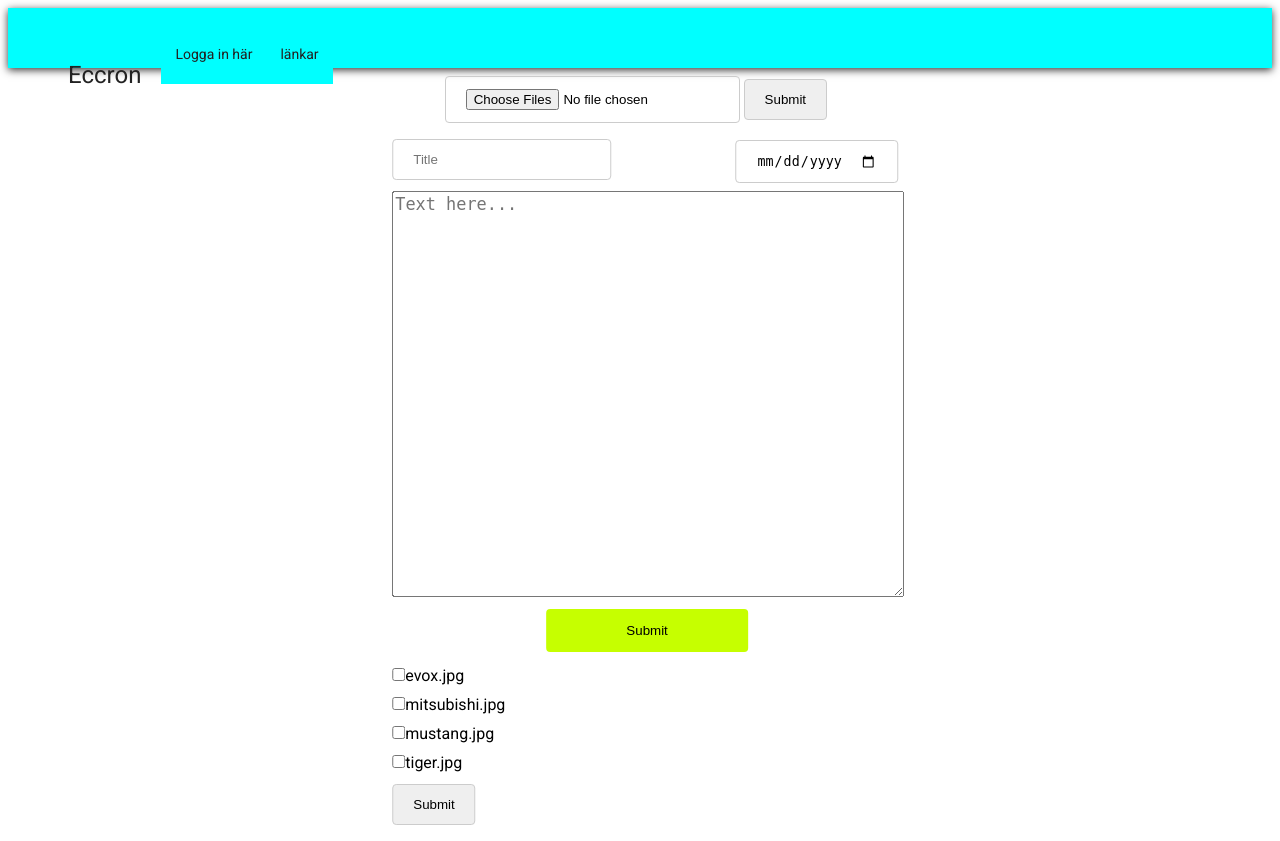
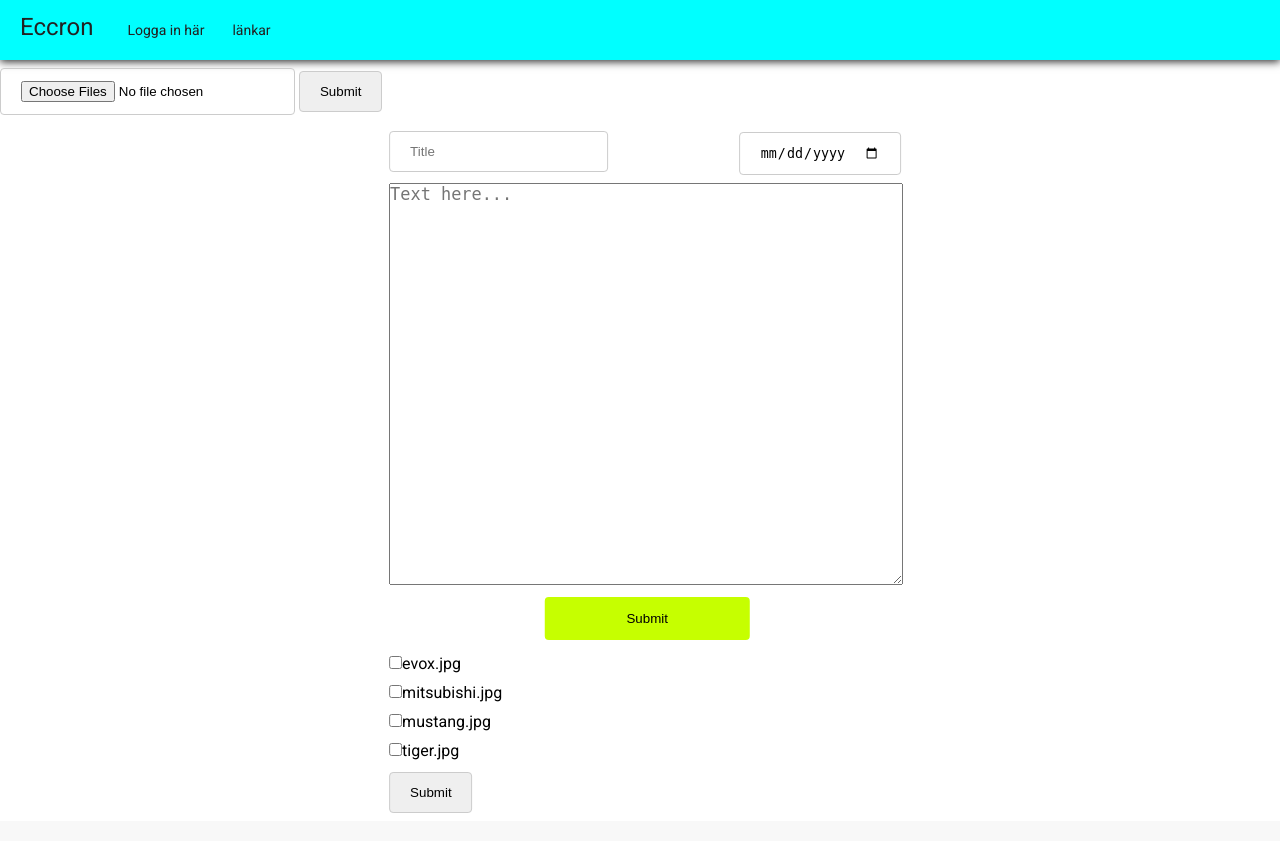
Before and after one commit to TerRriN/Eccron, a PHP site: page / in a window 1280 px wide. After the commit the page ends 813 px from the top, so only its background shows below. Run offline with PHP 8.4, Linux system fonts and the light colour scheme; data that the repository does not hold is empty.

Commit message:
fixed navbar clipping issue

```diff
--- a/css/index-sass.css
+++ b/css/index-sass.css
@@ -115,6 +115,11 @@ textarea {
   background-color: #90cc00;
 }
 
+* {
+  margin: 0;
+  padding: 0;
+}
+
 nav {
   width: 100%;
   height: 60px;
--- a/css/index.scss
+++ b/css/index.scss
@@ -101,6 +101,10 @@ textarea{
 .create-submit:hover {
     background-color: $color_primary_vl;
 }
+* {
+    margin: 0;
+    padding: 0;
+}
 nav {
     width: 100%;
     height: 60px;
```
Also changed, not shown: 1 other file.
